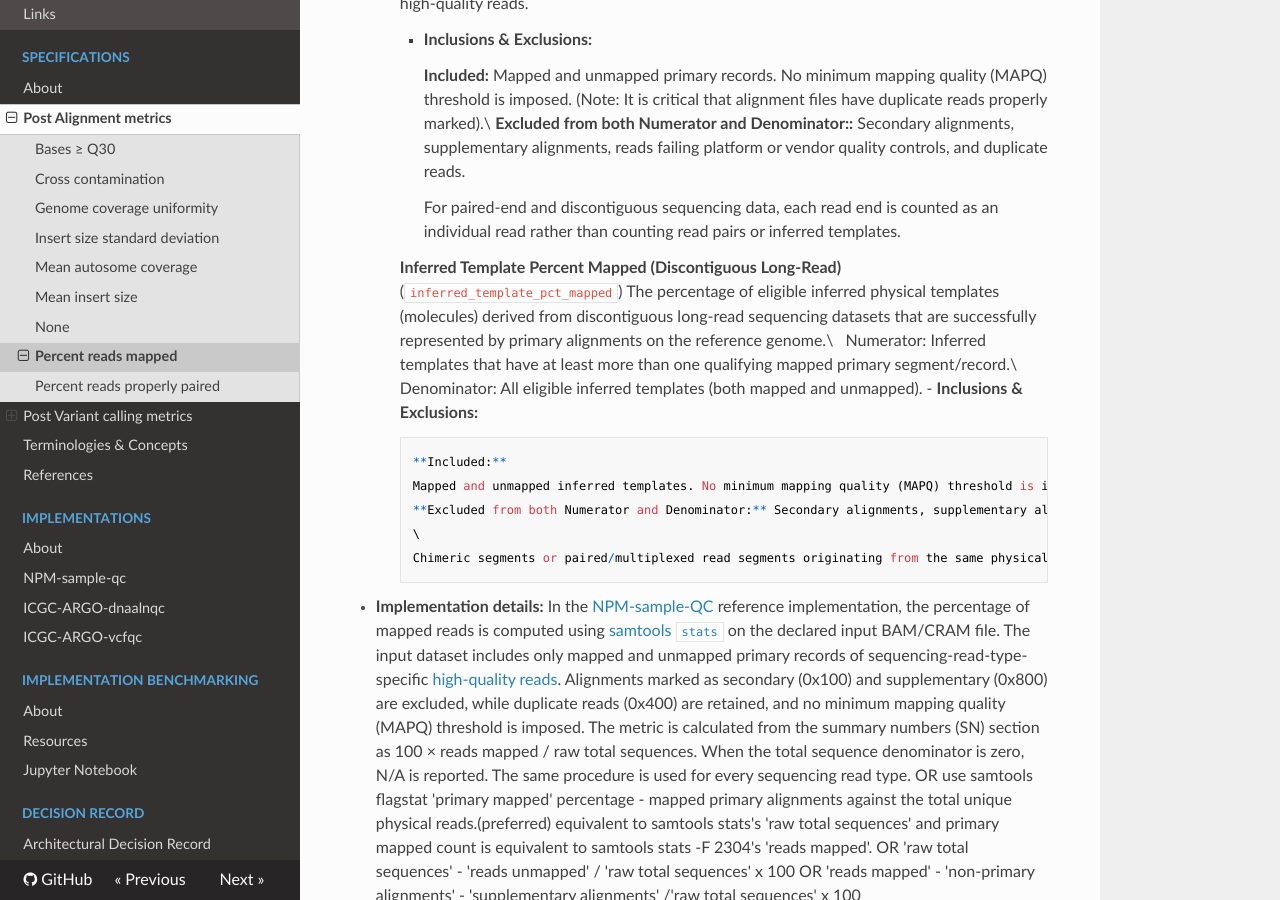
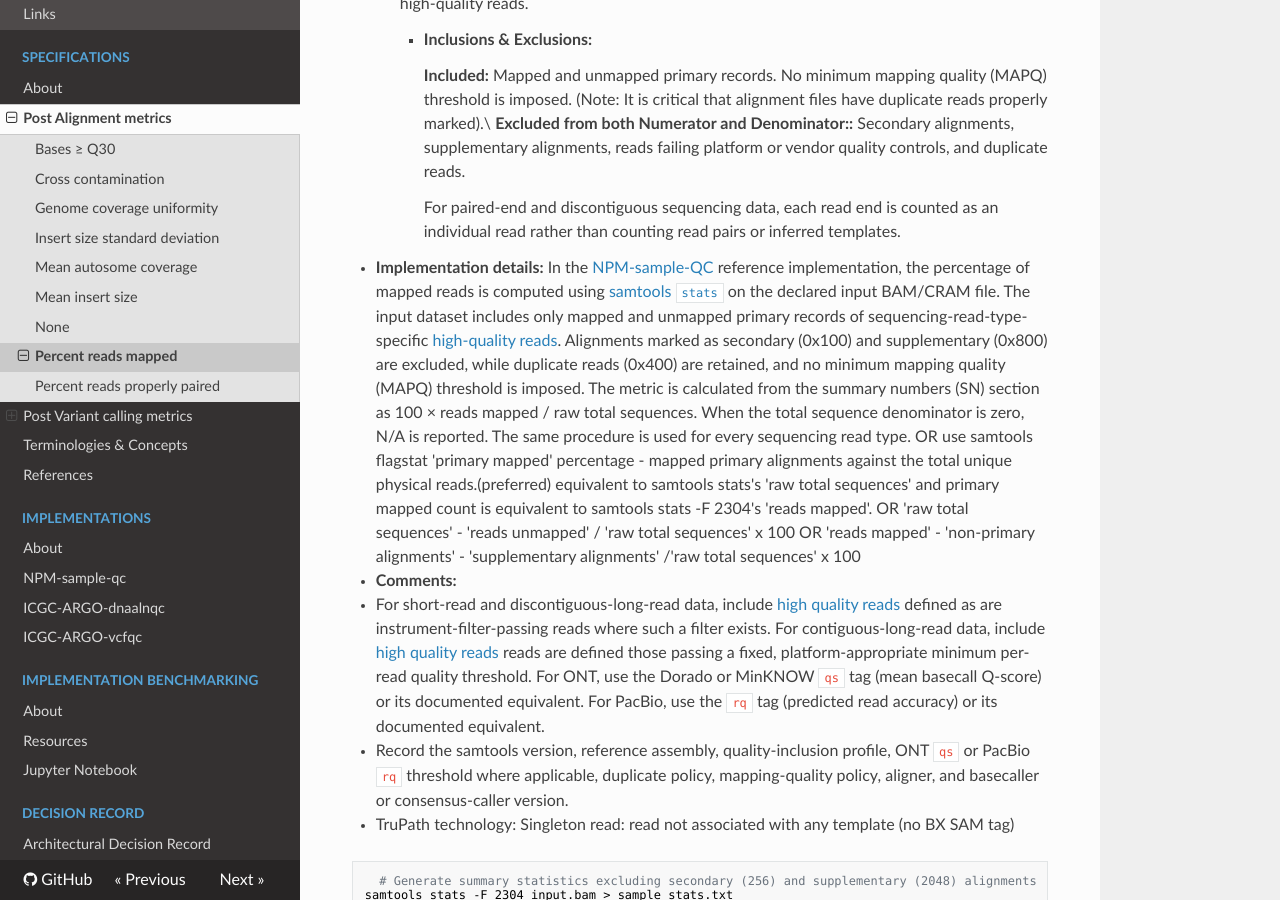
Before and after one commit to ga4gh/quality-control-wgs, an MkDocs documentation site: the page built from docs/metrics_definitions/percent-reads-mapped.md, in a window 1280 px wide and 900 px high, scrolled down 300 px. Built offline with MkDocs 1.6.1, drawn with Linux system fonts in a browser that asks for light colours; nearby versions of some CDN libraries.

Commit message:
update metric description

```diff
--- a/docs/metrics_definitions/percent-reads-mapped.md
+++ b/docs/metrics_definitions/percent-reads-mapped.md
@@ -12,18 +12,6 @@
             **Excluded from both Numerator and Denominator::** Secondary alignments, supplementary alignments, reads failing platform or vendor quality controls, and duplicate reads.
 
             For paired-end and discontiguous sequencing data, each read end is counted as an individual read rather than counting read pairs or inferred templates.
-
-        **Inferred Template Percent Mapped (Discontiguous Long-Read)** (`inferred_template_pct_mapped`)
-         The percentage of eligible inferred physical templates (molecules) derived from discontiguous long-read sequencing datasets that are successfully represented by primary alignments on the reference genome.\
-        &ensp;Numerator: Inferred templates that have at least more than one qualifying mapped primary segment/record.\
-        &ensp;Denominator: All eligible inferred templates (both mapped and unmapped).
-        - **Inclusions & Exclusions:**
-
-            **Included:**
-            Mapped and unmapped inferred templates. No minimum mapping quality (MAPQ) threshold is imposed. (Note: Alignment files must have duplicate templates/reads properly marked).\
-            **Excluded from both Numerator and Denominator:** Secondary alignments, supplementary alignments from initiating new template counts, reads failing platform or vendor quality controls, and duplicate templates. Secondary and supplementary alignments from initiating new template length calculations.\
-            \
-            Chimeric segments or paired/multiplexed read segments originating from the same physical molecule are grouped and evaluated as a single template unit. A template is typically considered mapped if its constituent primary records yield a successful alignment.
 
 - **Implementation details:** In the [NPM-sample-QC](References.md#npm-sample-qc) reference implementation, the percentage of mapped reads is computed using [samtools `stats`](https://www.htslib.org/doc/samtools-stats.html) on the declared input BAM/CRAM file. The input dataset includes only mapped and unmapped primary records of sequencing-read-type-specific [high-quality reads](terminologies.md#high-quality-reads). Alignments marked as secondary (0x100) and supplementary (0x800) are excluded, while duplicate reads (0x400) are retained, and no minimum mapping quality (MAPQ) threshold is imposed. The metric is calculated from the summary numbers (SN) section as 100 × reads mapped / raw total sequences. When the total sequence denominator is zero, N/A is reported. The same procedure is used for every sequencing read type.
 OR use samtools flagstat 'primary mapped' percentage - mapped primary alignments against the total unique physical reads.(preferred)  equivalent to samtools stats's 'raw total sequences' and primary mapped count is equivalent to samtools stats -F 2304's 'reads mapped'.
```
